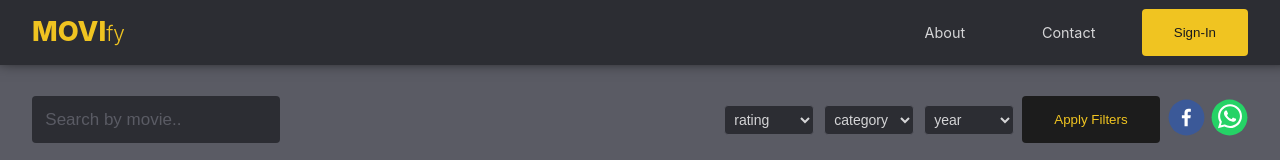
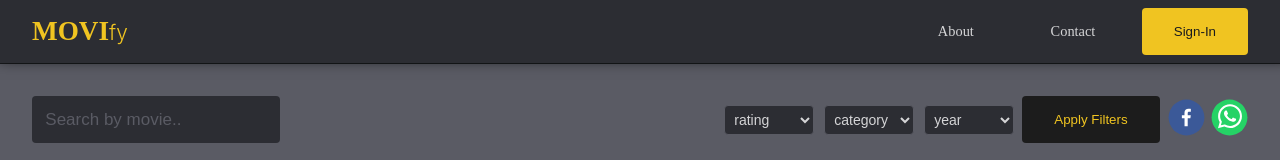
Before and after one commit to matboud/incredible_web_test, a Next.js app: page / in a window 1280 px wide. Shown: the top 160 px of the page. Built offline with nearby package versions, Linux system fonts and the light colour scheme.

Commit message:
SEO => 100%

```diff
--- a/src/components/templates/Navbar/index.tsx
+++ b/src/components/templates/Navbar/index.tsx
@@ -25,7 +25,7 @@ const index = ({ displayFilters }) => {
       </Head>
       <Nav>
         <Link href="/">
-          <Logo href="">
+          <Logo>
             MOVI<span>fy</span>
           </Logo>
         </Link>
--- a/src/components/templates/Navbar/styles.ts
+++ b/src/components/templates/Navbar/styles.ts
@@ -1,6 +1,6 @@
 import styled from "styled-components";
 
-export const MenuLink = styled.a`
+export const MenuLink = styled.div`
   padding: 1rem 2rem;
   margin: 0.4rem;
   cursor: pointer;
@@ -32,7 +32,7 @@ export const Nav = styled.div`
   z-index: 2;
 `;
 
-export const Logo = styled.a`
+export const Logo = styled.div`
   padding: 1rem 0;
   color: ${({ theme }) => theme.colors.yellow[500]};;
   text-decoration: none;
```
